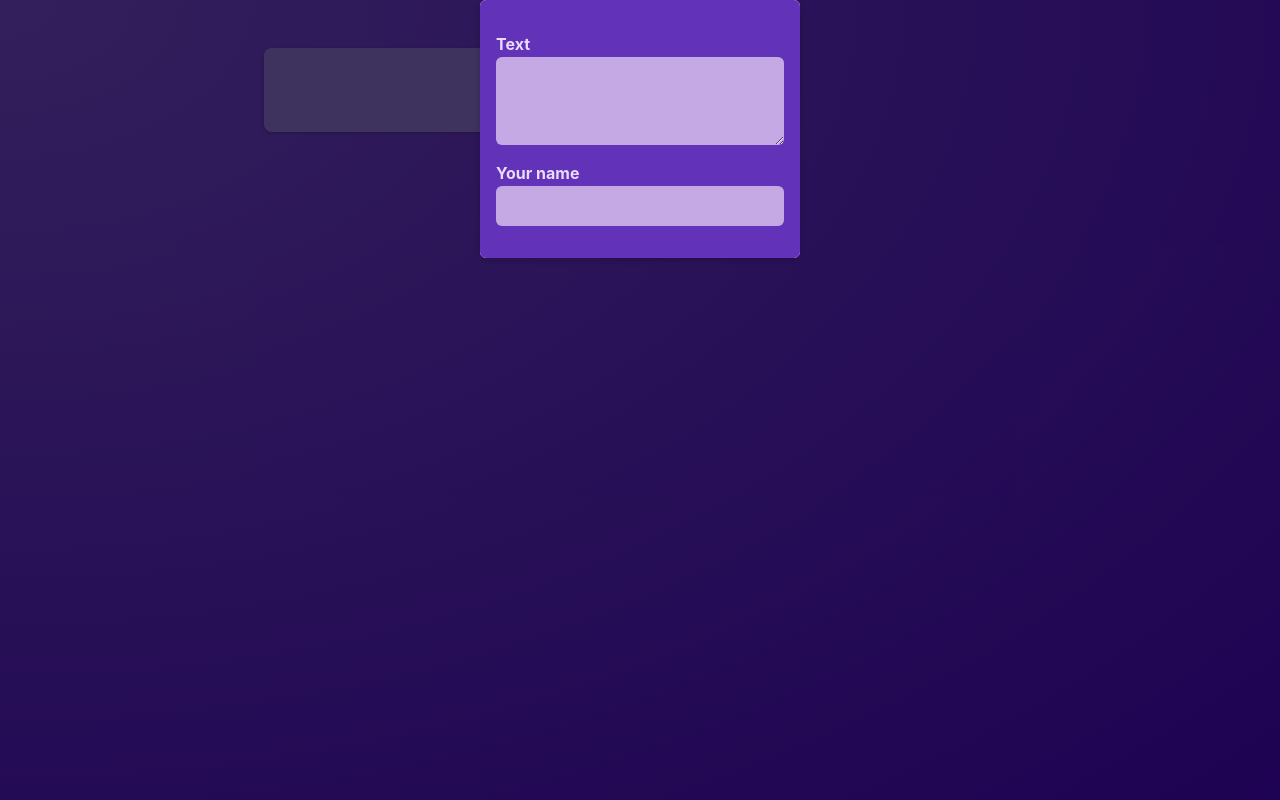
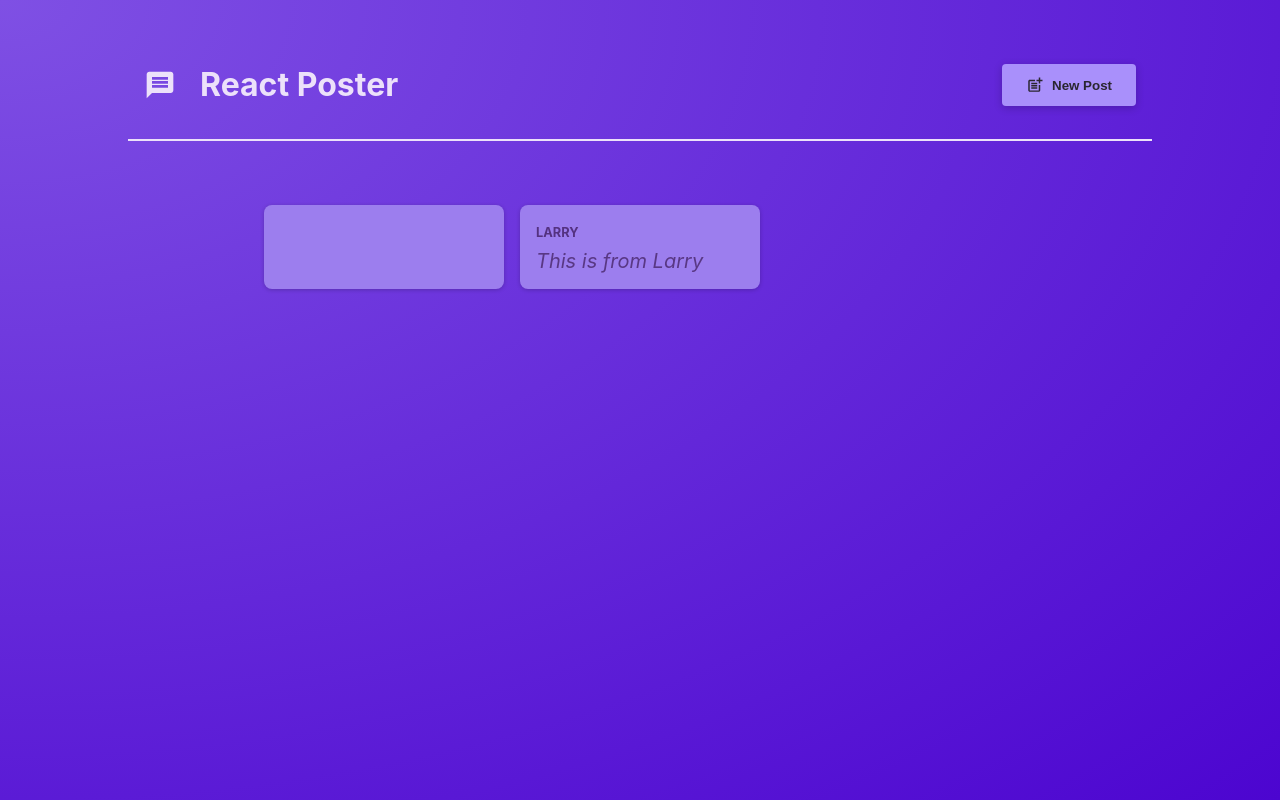
Before and after one commit to lawlawson/react-posts, a React (Vite) app: page / in a window 1280 px wide. Built offline with nearby package versions, Linux system fonts and the light colour scheme.

Commit message:
Added MainHeader component

```diff
--- a/package.json
+++ b/package.json
@@ -10,7 +10,8 @@
   },
   "dependencies": {
     "react": "^18.2.0",
-    "react-dom": "^18.2.0"
+    "react-dom": "^18.2.0",
+    "react-icons": "^4.8.0"
   },
   "devDependencies": {
     "@types/react": "^18.0.17",
--- a/src/App.jsx
+++ b/src/App.jsx
@@ -1,9 +1,28 @@
+import { useState } from 'react';
+
 import PostsList from './components/PostsList';
+import MainHeader from './components/MainHeader';
 
 function App() {
+  const [modalIsVisible, setModalIsVisible] = useState(false);
+
+  function showModalHandler() {
+    setModalIsVisible(true);
+  }
+
+  function hideModalHandler() {
+    setModalIsVisible(false);
+  }
+
   return (
     <>
-      <PostsList />
+      <MainHeader onCreatePost={showModalHandler} />
+      <main>
+        <PostsList
+          isPosting={modalIsVisible}
+          onStopPosting={hideModalHandler}
+        />
+      </main>
     </>
   );
 }
--- /dev/null
+++ b/src/components/MainHeader.jsx
@@ -0,0 +1,22 @@
+import { MdPostAdd, MdMessage } from 'react-icons/md';
+
+import classes from './MainHeader.module.css';
+
+function MainHeader({ onCreatePost }) {
+  return (
+    <header className={classes.header}>
+      <h1 className={classes.logo}>
+        <MdMessage />
+        React Poster
+      </h1>
+      <p>
+        <button className={classes.button} onClick={onCreatePost}>
+          <MdPostAdd size={18} />
+          New Post
+        </button>
+      </p>
+    </header>
+  );
+}
+
+export default MainHeader;
--- /dev/null
+++ b/src/components/MainHeader.module.css
@@ -0,0 +1,36 @@
+.header {
+  /* padding: 2rem 10%; */
+  margin: 2rem 10%;
+  padding: 1rem;
+  text-align: center;
+  display: flex;
+  justify-content: space-between;
+  align-items: center;
+  border-bottom: 2px solid #ece1fa;
+}
+
+.logo {
+  font-size: 2rem;
+  display: flex;
+  gap: 1.5rem;
+  align-items: center;
+  color: #ece1fa;
+}
+
+.button {
+  display: inline-flex;
+  align-items: center;
+  gap: 0.5rem;
+  padding: 0.75rem 1.5rem;
+  background-color: #a990fb;
+  color: #2a2630;
+  border: none;
+  border-radius: 4px;
+  box-shadow: 0 2px 8px rgba(0, 0, 0, 0.2);
+  cursor: pointer;
+  font-weight: bold;
+}
+
+.button:hover {
+  background-color: #8c6cf7;
+}
--- a/src/components/Modal.jsx
+++ b/src/components/Modal.jsx
@@ -3,11 +3,10 @@
 function Modal({ children, onClose }) {
   return (
     <>
-      <div className={styles.backdrop} onClick={onClose}>
-        <dialog open className={styles.modal}>
-          {children}
-        </dialog>
-      </div>
+      <div className={styles.backdrop} onClick={onClose} />
+      <dialog open className={styles.modal}>
+        {children}
+      </dialog>
     </>
   );
 }
--- a/src/components/Post.jsx
+++ b/src/components/Post.jsx
@@ -1,9 +1,7 @@
 import styles from './Post.module.css';
 
-const names = ['Lawrence', 'Larry'];
+function Post({ author, body }) {
 
-function Post({ author, body }) {
-  // const chosenName = Math.random() > 0.5 ? names[0] : names[1];
   return (
     <div className={styles.post}>
       <p className={styles.author}>{author}</p>
--- a/src/components/PostsList.jsx
+++ b/src/components/PostsList.jsx
@@ -5,14 +5,9 @@
 import Post from './Post';
 import styles from './PostsList.module.css';
 
-function PostsList() {
-  const [modalIsVisible, setModalIsVisible] = useState(true);
+function PostsList({ isPosting, onStopPosting }) {
   const [enteredBody, setEnteredBody] = useState('');
   const [enteredAuthor, setEnteredAuthor] = useState('');
-
-  function hideModalHandler() {
-    setModalIsVisible(false);
-  }
 
   function bodyChangeHandler(event) {
     setEnteredBody(event.target.value);
@@ -24,8 +19,8 @@
 
   return (
     <>
-      {modalIsVisible && (
-        <Modal onClose={hideModalHandler}>
+      {isPosting && (
+        <Modal onClose={onStopPosting}>
           <NewPost
             onBodyChange={bodyChangeHandler}
             onAuthorChange={authorChangeHandler}
```
Also changed, not shown: 1 other file (tests, documents, lock files or other folders).
